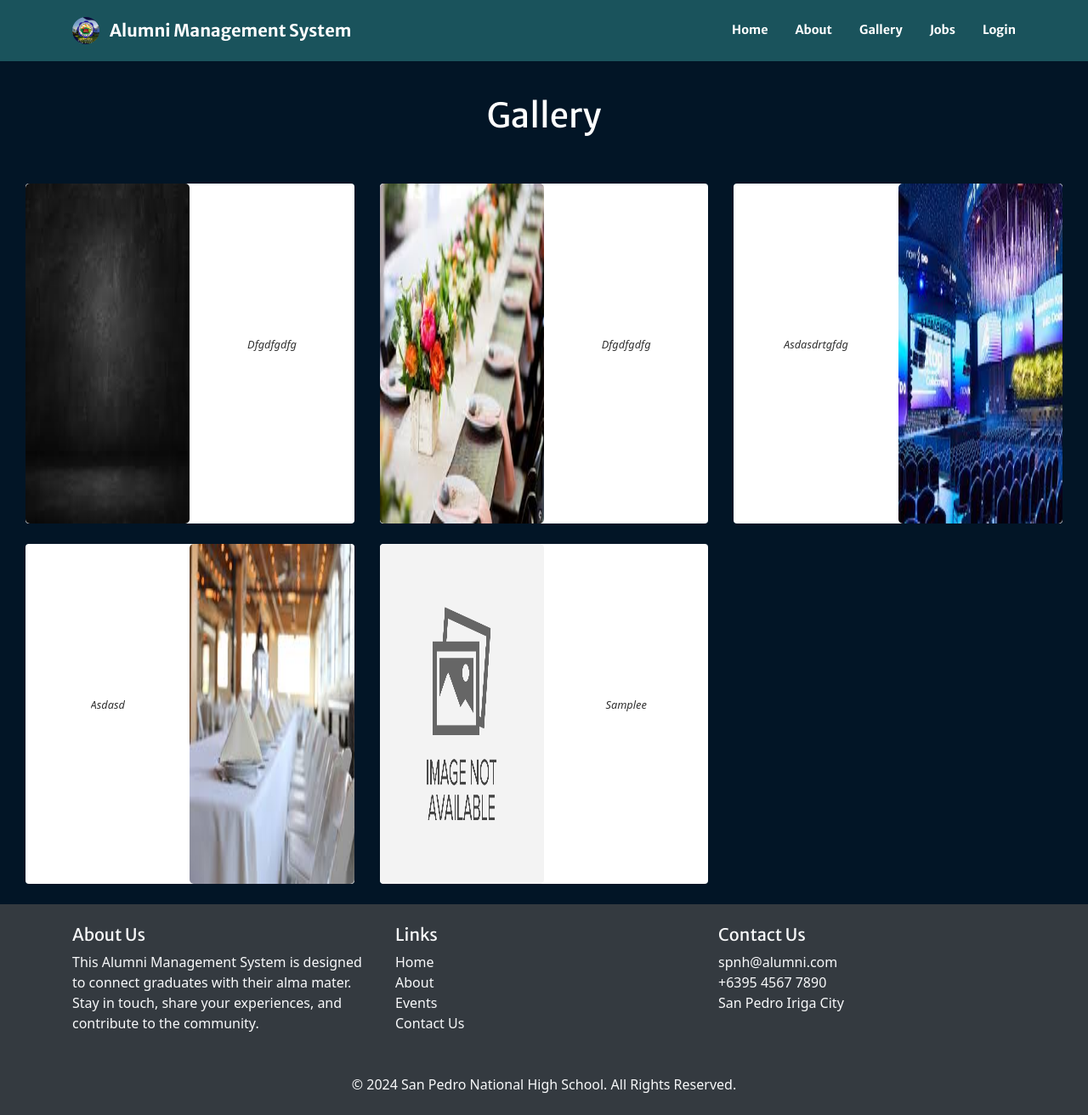
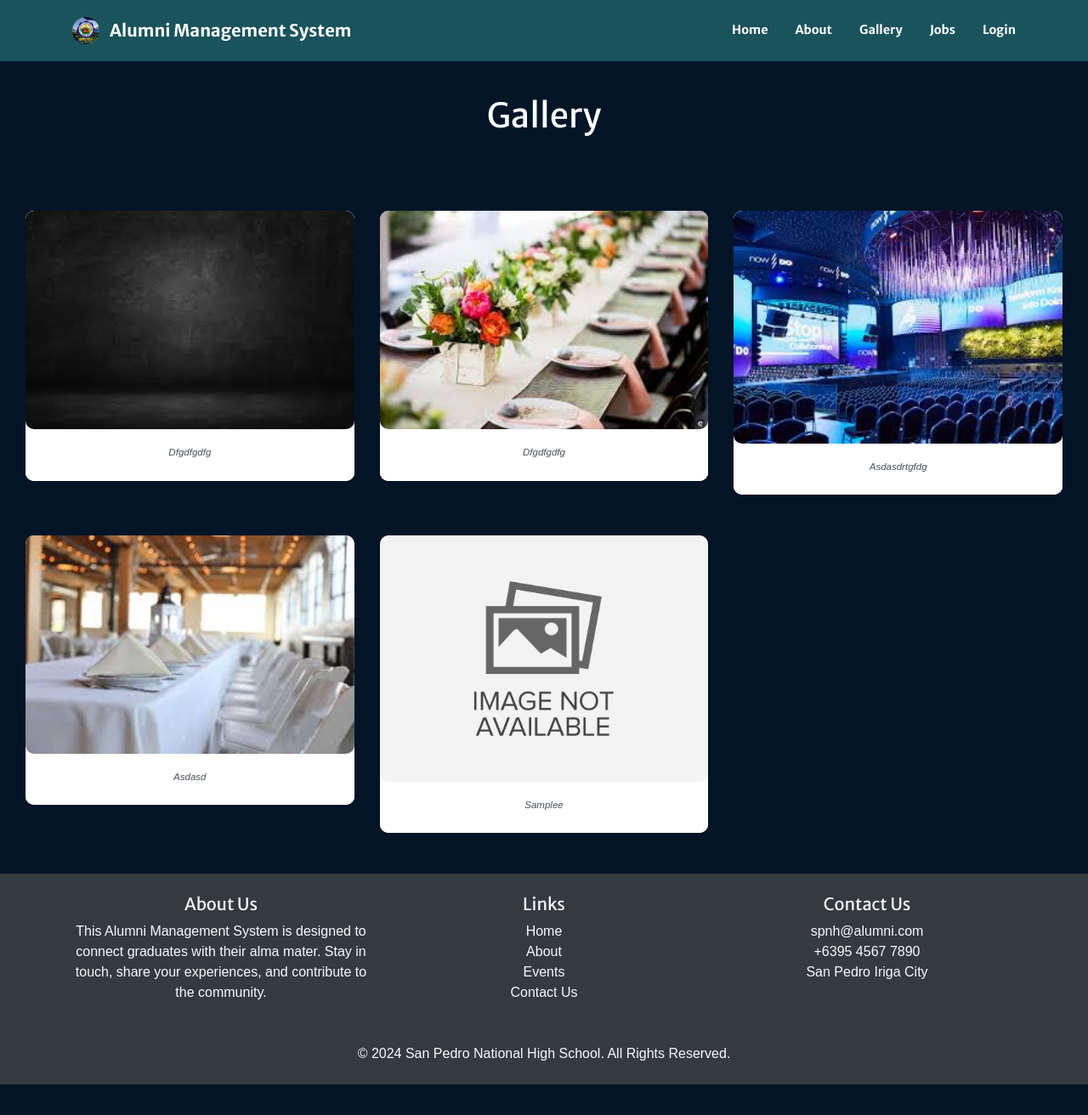
Before and after one commit to krlmkelpcsn/alumni_management_system, a PHP site: page /index.php?page=gallery in a window 1280 px wide. Shown: the whole page at 85% size. After the commit the page ends 1276 px from the top, so only its background shows below. Run offline with PHP 8.4, Linux system fonts and the light colour scheme; data comes from the database, SQL or seed files in the repository; data that the repository does not hold is empty; some libraries are stand-ins or nearby versions.

Commit message:
gallery UI enhancement

```diff
--- a/gallery.php
+++ b/gallery.php
@@ -1,7 +1,7 @@
 <?php
 include 'admin/db_connect.php';
 ?>
-<style>
+<!-- <style>
     * {
         font-family:system-ui;
     }
@@ -63,7 +63,80 @@ header.masthead,header.masthead:before {
     .head {
         padding-top:7rem;
     }
+</style> -->
+
+<style>
+    * {
+        font-family: 'Poppins', sans-serif;
+        margin: 0;
+        padding: 0;
+        box-sizing: border-box;
+    }
+    body {
+        /* background-color: #f8f9fa; */
+    }
+    header.masthead {
+        background: linear-gradient(to bottom, #6c757d, #343a40);
+        color: white;
+        text-align: center;
+        padding: 2rem 0;
+    }
+    header.masthead h1 {
+        font-size: 2.5rem;
+        font-weight: 600;
+    }
+    .gallery-list {
+        transition: transform 0.3s ease-in-out, box-shadow 0.3s ease-in-out;
+        border: none;
+        border-radius: 10px;
+        overflow: hidden;
+    }
+    .gallery-list:hover {
+        transform: scale(1.05);
+        box-shadow: 0px 10px 40px rgba(42, 48, 238, 0.362);    }
+    .gallery-img img {
+        border-radius: 10px;
+        height: auto;
+        max-height: 50vh;
+        object-fit: cover;
+        width: 100%;
+    }
+    .card-body {
+        background-color: #fff;
+        padding: 1rem;
+        text-align: center;
+        font-size: 0.9rem;
+    }
+    .card-body span {
+        font-weight: 600;
+        color: #495057;
+    }
+    .truncate {
+        white-space: nowrap;
+        overflow: hidden;
+        text-overflow: ellipsis;
+        display: inline-block;
+    }
+    .row-items {
+        display: flex;
+        flex-wrap: wrap;
+        gap: 1rem;
+        margin-top: 2rem;
+    }
+    .col-md-4 {
+        margin-bottom: 1.5rem;
+    }
+    footer {
+        background: #343a40;
+        color: #fff;
+        padding: 1rem 0;
+        text-align: center;
+    }
+    .head {
+        padding-top:7rem;
+    }
 </style>
+
         <header class="">
             <div class="head container-fluid h-100">
                 <div class="row h-100 align-items-center justify-content-center text-center">
```
